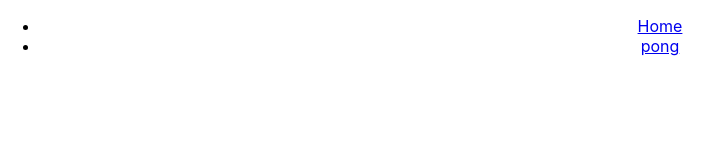
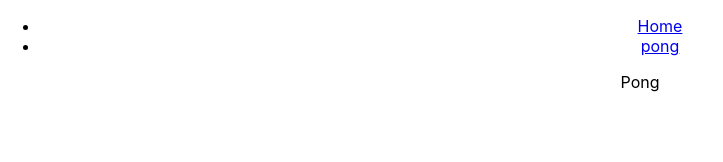
Before and after one commit to cwiswell/js-playground, a React (Create React App) app: page /pong in a window 1280 px wide. Shown: the top 162 px of the page, without its empty margins (0-723 px from the left). Built offline with nearby package versions, Linux system fonts and the light colour scheme.

Commit message:
Add empty pong component

```diff
--- a/src/App.js
+++ b/src/App.js
@@ -3,6 +3,7 @@ import { BrowserRouter as Router, Route, Link } from "react-router-dom";
 import './App.css';
 
 import Home from './Home/home';
+import Pong from './Pong/pong';
 
 function App() {
   return (
@@ -15,12 +16,13 @@ function App() {
               <Link to="/">Home</Link>
             </li>
             <li>
-              <Link to="/pong/">pong</Link>
+              <Link to="/pong">pong</Link>
             </li>
           </ul>
         </nav>
 
         <Route path="/" exact component={Home} />
+        <Route path="/pong" component={Pong} />
       </div>
     </Router>
     </div>
--- a/src/Home/home.jsx
+++ b/src/Home/home.jsx
@@ -1,7 +1,7 @@
 import React from 'react';
 
 const Home = (prop) => {
-    return (<div></div>)
+    return (<div>Home</div>)
 }
 
 export default Home;
--- /dev/null
+++ b/src/Pong/pong.jsx
@@ -0,0 +1,7 @@
+import React from 'react';
+
+const Pong = (prop) => {
+    return (<div>Pong</div>)
+}
+
+export default Pong;
```
